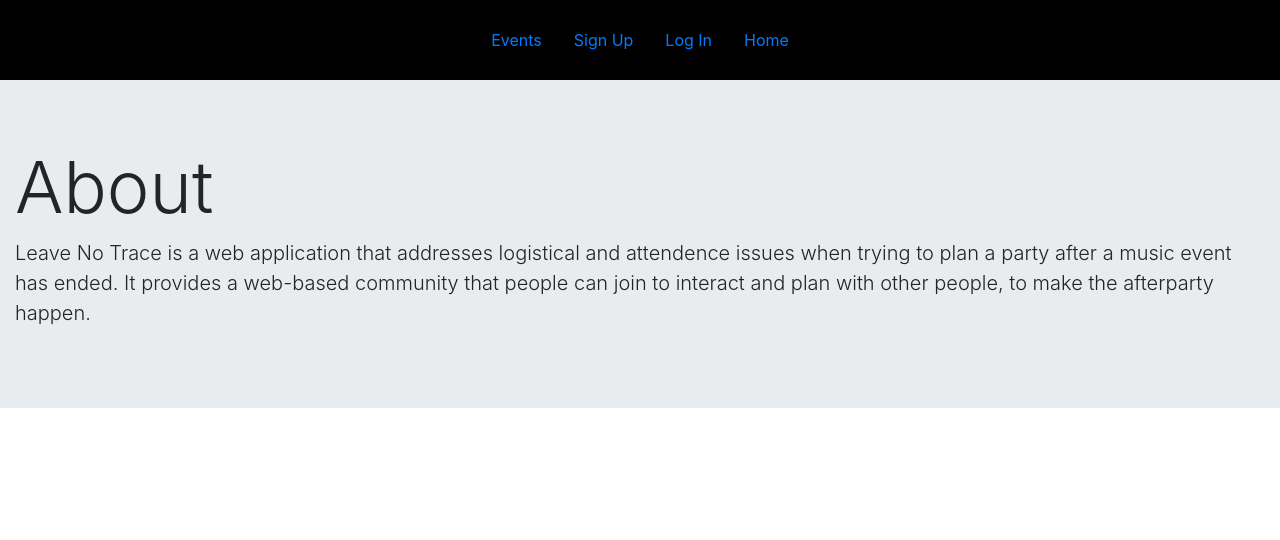
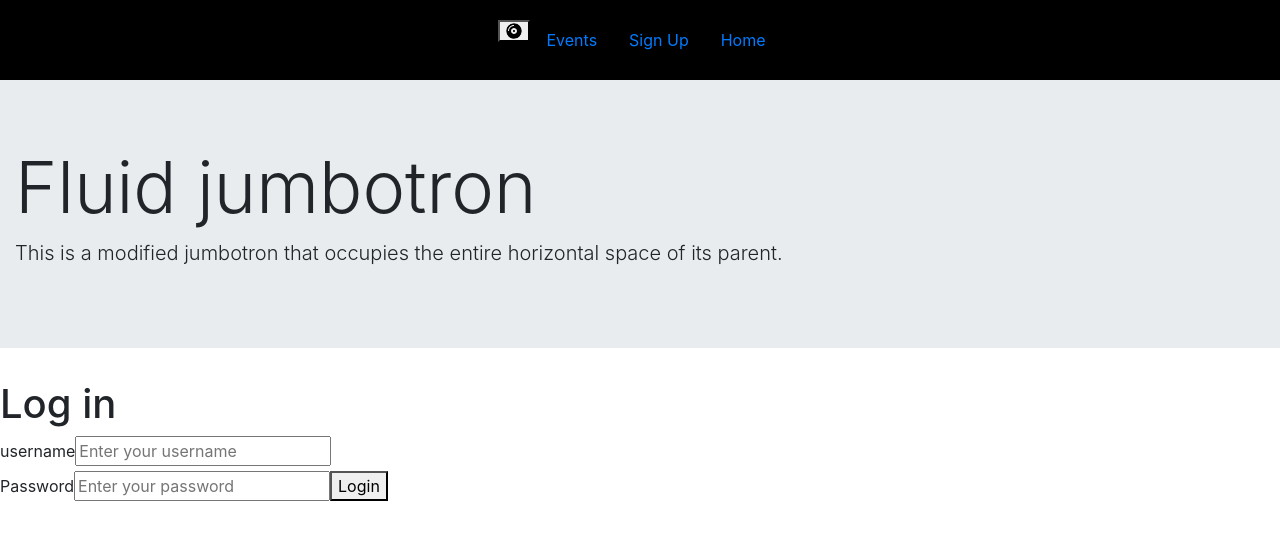
Before and after one commit to Redededoo82/project3, a React (Create React App) app in the folder client/: page / in a window 1280 px wide. Shown: the top 540 px of the page. Built offline with nearby package versions, Linux system fonts and the light colour scheme.

Commit message:
added a stupid icon and a 404 page and moved login fields to home.js

```diff
--- a/client/package.json
+++ b/client/package.json
@@ -8,6 +8,7 @@
     "formik": "^2.0.3",
     "react": "^16.11.0",
     "react-dom": "^16.11.0",
+    "react-icons": "^3.8.0",
     "react-router-dom": "^5.1.2",
     "react-scripts": "3.2.0",
     "reactstrap": "^8.1.1",
--- a/client/src/App.js
+++ b/client/src/App.js
@@ -1,13 +1,13 @@
 import React from 'react';
 // import './Forms.css';
-import LoginForm from './LoginForm';
+// import LoginForm from './LoginForm';
 import SignUpForm from './SignUpForm';
 // import AboutPage from './Home';
 import Home from './Home';
 import { BrowserRouter as Router, Switch, Route } from 'react-router-dom';
 import Nav from './Nav';
 import Events from './Events';
-
+import Error from './Error';
 
 function App() {
   return (
@@ -18,8 +18,10 @@ function App() {
         <Route path="/events" component={Events}/>
         {/* <Route path="/about" component={AboutPage}/> */}
         <Route path="/signup" component={SignUpForm}/>
-        <Route path="/login" component={LoginForm}/>
+        {/* <Route path="/login" component={LoginForm}/> */}
         <Route path="/" exact component={Home}/>
+        <Route component={Error}/>
+
         </Switch>
       </div>
     </Router>
--- /dev/null
+++ b/client/src/Error.js
@@ -0,0 +1,12 @@
+import React from 'react'
+
+const Error = () => {
+    return (
+
+        <div className="error">
+            <h1><strong>404 NOT FOUND</strong></h1>
+        </div>
+    )
+}
+
+export default Error
--- a/client/src/Home.js
+++ b/client/src/Home.js
@@ -1,21 +1,84 @@
 import React from "react";
-import ReactStrap from "reactstrap";
-import ReactDOM from "react-dom";
+
+import * as Yup from 'yup';
+import { Formik } from 'formik';
+import { Jumbotron, Container} from 'reactstrap';
 
 
-import { Jumbotron, Container } from 'reactstrap';
+const ValidatedLoginForm = () => (
+  <Formik
+      initialValues = {{email: "", password:""}}
+      onSubmit= {(values, {setSubmitting}) => {
+          console.log("submitting")
+      }}
 
-const Example = (props) => {
-  return (
+      validationSchema ={Yup.object().shape({
+
+          username: Yup.string()
+          .required("required"),
+          password: Yup.string()
+          .required("required")
+          .min(10, "Password is not long enough. Minimum is 10 chars.")
+          .matches(/(?=.*[0-9])/, "Password must contain a number")
+      })}
+      >
+
+          {props => {
+              const {
+                  values,
+                  touched,
+                  errors,
+                  isSubmitting,
+                  handleChange,
+                  handleBlur,
+                  handleSubmit
+              } = props;
+           return(
             <div>
             <Jumbotron fluid>
               <Container fluid>
-          <h1 className="display-3">About</h1>
-          <p className="lead">Leave No Trace is a web application that addresses logistical and attendence issues when trying to plan a party after a music event has ended.  It provides a web-based community that people can join to interact and plan with other people, to make the afterparty happen.</p>
+                <h1 className="display-3">Fluid jumbotron</h1>
+                <p className="lead">This is a modified jumbotron that occupies the entire horizontal space of its parent.</p>
               </Container>
             </Jumbotron>
+
+                   <h1>Log in</h1>
+              <form onSubmit={handleSubmit}>
+              <label htmlFor="email">username</label>
+              <input
+              name="email"
+              type="text"
+              placeholder="Enter your username"
+              value={values.username}
+              onChange={handleChange}
+              onBlur = {handleBlur}
+              className = {errors.username && touched.username && "error"}
+              />
+
+              {errors.username && touched.username && (
+                  <div className= "input-feedback">{errors.username}</div>
+              )}
+                  <br></br>
+              <label htmlFor="email">Password</label>
+              <input
+              name="password"
+              type="password"
+              placeholder="Enter your password"
+              value={values.password}
+              onChange={handleChange}
+              onBlur = {handleBlur}
+              className = {errors.password && touched.password && "error"}
+              />
+               {errors.password && touched.password && (
+                  <div className= "input-feedback">{errors.password}</div>
+              )}
+              <button type="submit" disabled = {isSubmitting}>Login</button>
+          </form>
           </div>
           );
-};
+      }}
 
-export default Example;
+  </Formik>
+);
+
+export default ValidatedLoginForm;
--- a/client/src/LoginForm.js
+++ /dev/null
@@ -1,76 +0,0 @@
-import React from "react";
-import { Formik } from "formik";
-import * as Yup from "yup";
-
-
-
-const ValidatedLoginForm = () => (
-    <Formik
-        initialValues = {{email: "", password:""}}
-        onSubmit= {(values, {setSubmitting}) => {
-            console.log("submitting")
-        }}
-
-        validationSchema ={Yup.object().shape({
-
-            username: Yup.string()
-            .required("required"),
-            password: Yup.string()
-            .required("required")
-            .min(10, "Password is not long enough. Minimum is 10 chars.")
-            .matches(/(?=.*[0-9])/, "Password must contain a number")
-        })}
-        >
-
-            {props => {
-                const {
-                    values,
-                    touched,
-                    errors,
-                    isSubmitting,
-                    handleChange,
-                    handleBlur,
-                    handleSubmit
-                } = props;
-             return(
-                 <div>
-                     <h1>Log in</h1>
-                <form onSubmit={handleSubmit}>
-                <label htmlFor="email">username</label>
-                <input
-                name="email"
-                type="text"
-                placeholder="Enter your username"
-                value={values.username}
-                onChange={handleChange}
-                onBlur = {handleBlur}
-                className = {errors.username && touched.username && "error"}
-                />
-
-                {errors.username && touched.username && (
-                    <div className= "input-feedback">{errors.username}</div>
-                )}
-
-                <label htmlFor="email">Password</label>
-                <input
-                name="password"
-                type="password"
-                placeholder="Enter your password"
-                value={values.password}
-                onChange={handleChange}
-                onBlur = {handleBlur}
-                className = {errors.password && touched.password && "error"}
-                />
-                 {errors.password && touched.password && (
-                    <div className= "input-feedback">{errors.password}</div>
-                )}
-                <button type="submit" disabled = {isSubmitting}>Login</button>
-            </form>
-            </div>
-            );
-        }}
-
-    </Formik>
-);
-
-export default ValidatedLoginForm;
--- a/client/src/Nav.css
+++ b/client/src/Nav.css
@@ -13,3 +13,11 @@
     align-items: center;
     list-style: none;
   }
+
+  .nav-icon{
+
+    display: flex;
+    justify-content: space-around;
+    float: left;
+    border-radius: 10px;
+  }
--- a/client/src/Nav.js
+++ b/client/src/Nav.js
@@ -2,22 +2,32 @@ import React from 'react';
 import './Nav.css';
 import { Link } from 'react-router-dom';
 import { Nav, NavItem, NavLink } from 'reactstrap';
+// import logo from './public/images/logo.svg'
+import {FaCompactDisc} from 'react-icons/fa'
 
 function Navbar() {
     return (
         <div className="Nav">
 
           <Nav>
+            <Link to ="/">
             <NavItem>
+            <button>
+            <FaCompactDisc className ="nav-icon"/>
+            </button>
+            </NavItem>
+            </Link>
+            <NavItem >
               <NavLink href="/events">Events</NavLink>
             </NavItem>
-
+            <NavItem>
+            </NavItem>
             <NavItem>
               <NavLink href="/signup">Sign Up</NavLink>
             </NavItem>
-            <NavItem>
+            {/* <NavItem>
               <NavLink href="/login">Log In</NavLink>
-            </NavItem>
+            </NavItem> */}
             <NavItem>
               <NavLink  href="/">Home</NavLink>
             </NavItem>
--- a/client/src/index.css
+++ b/client/src/index.css
@@ -11,3 +11,7 @@ code {
   font-family: source-code-pro, Menlo, Monaco, Consolas, "Courier New",
     monospace;
 } */
+
+.error{
+  text-align: center;
+}
```
Also changed, not shown: client/src/SignUpForm.js (+4 -4 lines), client/public/images/logo.svg (added), 1 other file (tests, documents, lock files or other folders). Lines whose indentation alone changed are shown as unchanged.
